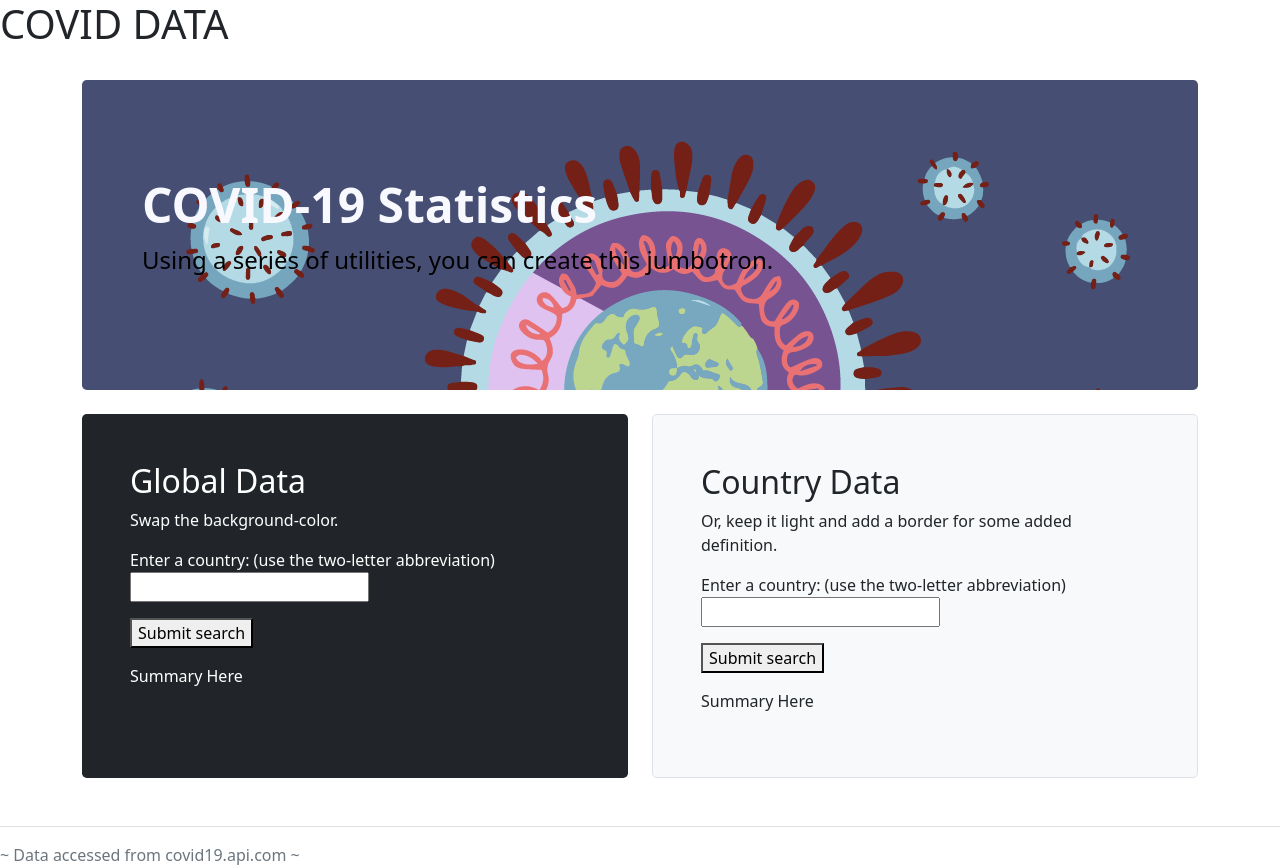
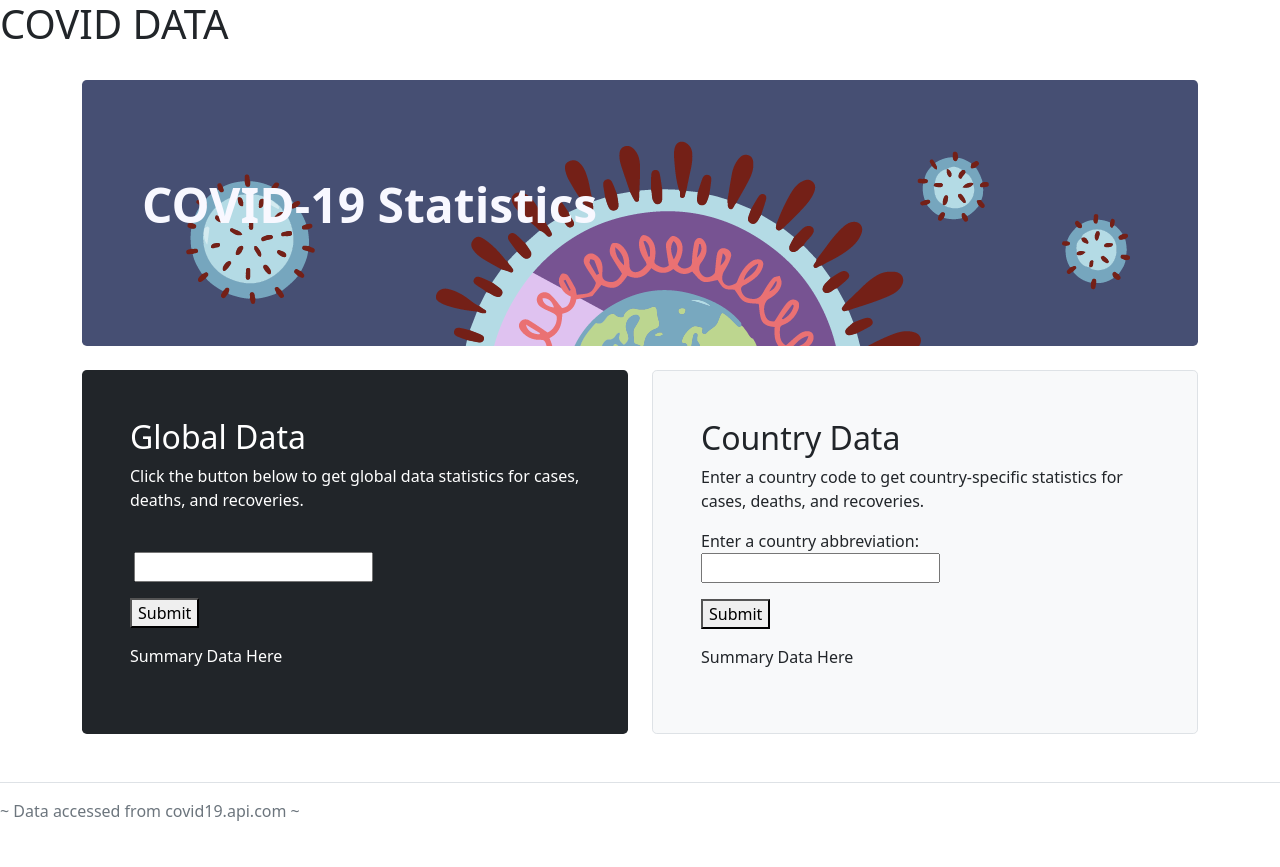
Before and after one commit to rhinicorn/API_Project_Covid, a plain HTML site: page index.html in a window 1280 px wide. After the commit the page ends 823 px from the top, so only its background shows below. Drawn offline with nearby package versions, Linux system fonts and the light colour scheme.

Commit message:
formatting changes

```diff
--- a/index.html
+++ b/index.html
@@ -15,33 +15,34 @@
     <main>
       <div class="container py-4">
         <div class="p-5 mb-4 rounded-3" style="background-image: url(./assets/violet-two-tone.png);
-        background-repeat: no-repeat;";>
+        background-repeat: no-repeat;max-width:100%;">
           <div class="container-fluid py-5">
             <h1 class="display-5 fw-bold">COVID-19 Statistics</h1>
-            <p class="col-md-8 fs-4">Using a series of utilities, you can create this jumbotron.</p>
+            <p class="col-md-8 fs-4"></p>
           </div>
         </div>
         <div class="row align-items-md-stretch">
           <div class="col-md-6">
             <div class="h-100 p-5 text-white bg-dark rounded-3">
               <h2>Global Data</h2>
-              <p>Swap the background-color.</p>
+              <p>Click the button below to get global data statistics for cases, deaths, and recoveries.</p>
+              <br>
               <!--Form-->
               <form>
                 <p>
-                  <label for="search">Enter a country: (use the two-letter abbreviation) </label>
-                  <input type="text" id="getCountry1" class="search" required>
+                  <label for="searchGlobal"> </label>
+                  <input type="text" id="getGlobal" class="searchGlobal">
                 </p>
 
                 <!--SUBMIT BUTTON-->
                 <p>
-                  <button class="submit">Submit search</button>
+                  <button class="submitGlobal">Submit</button>
                 </p>
               </form>
               <!--Results Section-->
               <section id='globalResults'>
-                <p>
-                  Summary Here
+                <p id="globalSummary">
+                  Summary Data Here
                 </p>
               </section>
             </div>
@@ -49,23 +50,23 @@
           <div class="col-md-6">
             <div class="h-100 p-5 bg-light border rounded-3">
               <h2>Country Data</h2>
-              <p>Or, keep it light and add a border for some added definition.</p>
+              <p>Enter a country code to get country-specific statistics for cases, deaths, and recoveries.</p>
               <!--Form-->
               <form>
                 <p>
-                  <label for="search">Enter a country: (use the two-letter abbreviation) </label>
-                  <input type="text" id="getCountry1" class="search" required>
+                  <label for="searchCountry">Enter a country abbreviation: </label>
+                  <input type="text" id="getCountry" class="searchCountry" required>
                 </p>
 
                 <!--SUBMIT BUTTON-->
                 <p>
-                  <button class="submit">Submit search</button>
+                  <button class="submitCountry">Submit</button>
                 </p>
               </form>
               <!--Results Section-->
               <section id='countryResults'>
-                <p>
-                  Summary Here
+                <p id="countrySummary">
+                  Summary Data Here
                 </p>
               </section>
             </div>
```
